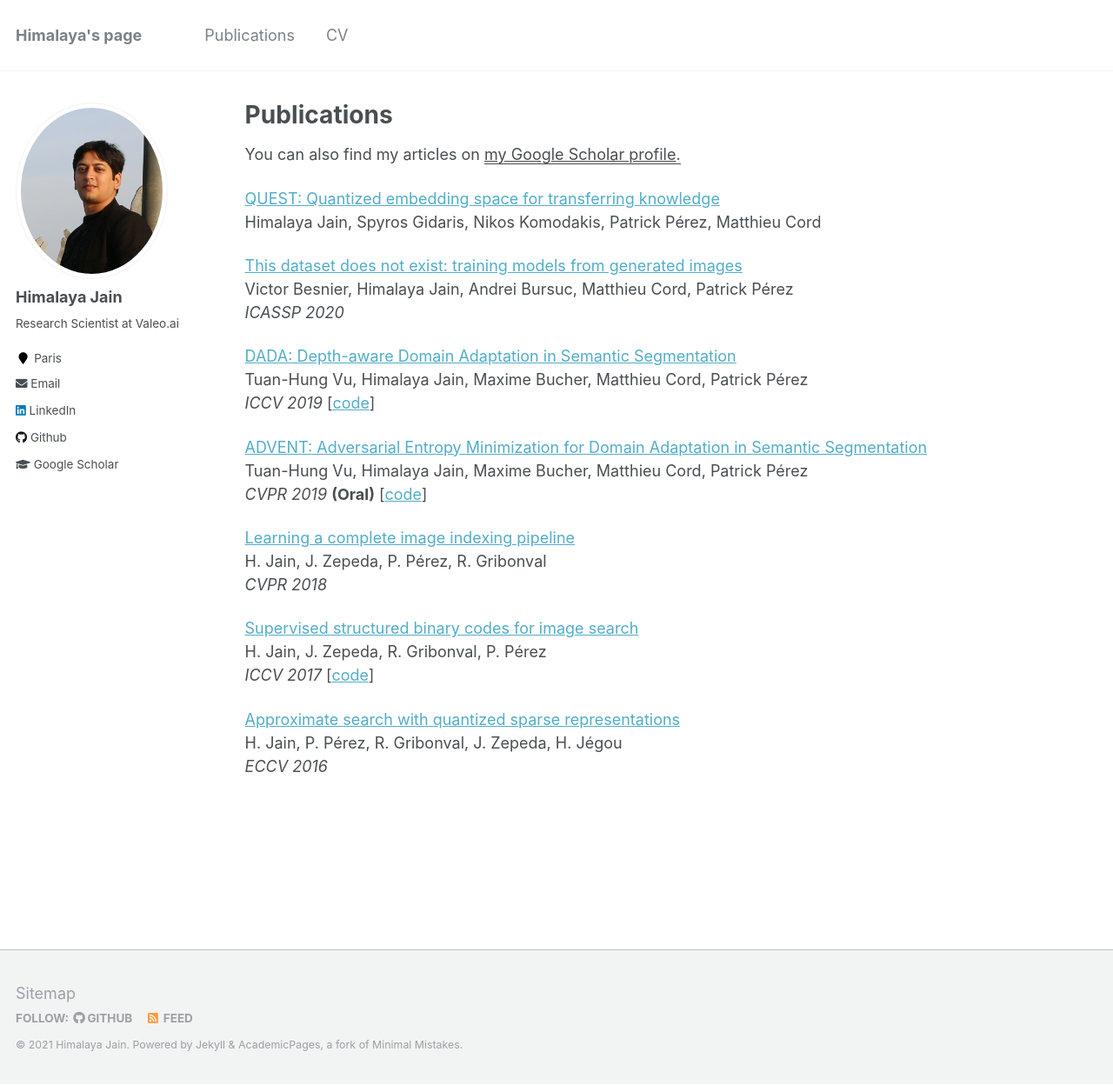
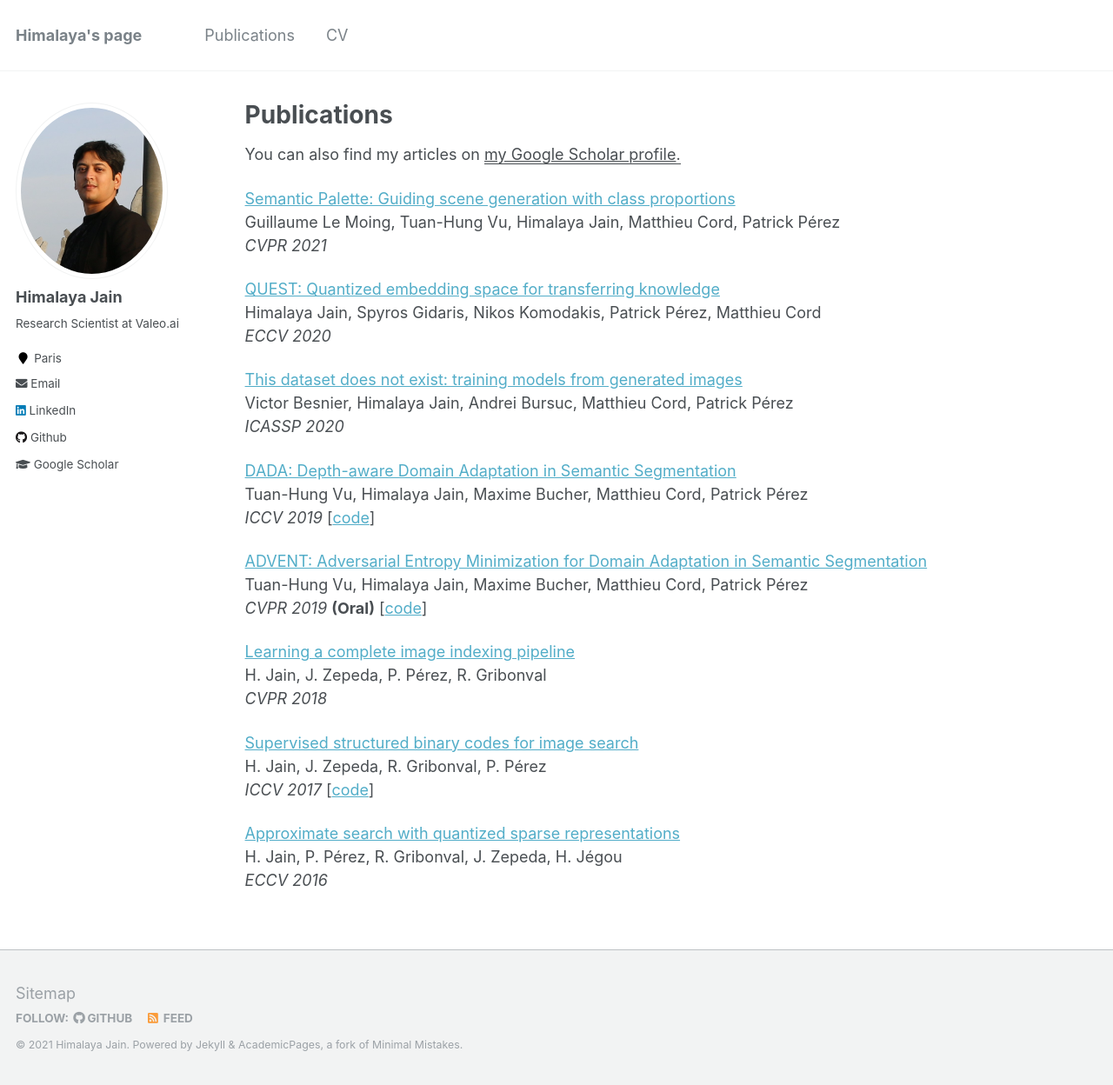
Before and after one commit to himalayajain/himalayajain.github.io, a Jekyll site: the page built from _pages/publications.md, in a window 1280 px wide and 1248 px high. Shown: the whole window at 87% size. Built offline with Jekyll 4.4.1, drawn with Linux system fonts in a browser that asks for light colours.

Commit message:
Update publications.md

```diff
--- a/_pages/publications.md
+++ b/_pages/publications.md
@@ -7,8 +7,13 @@ author_profile: true
 
 You can also find my articles on <u><a href="https://scholar.google.fr/citations?user=Xl7SNlsAAAAJ&hl=en">my Google Scholar profile</a>.</u>
 
+[Semantic Palette: Guiding scene generation with class proportions](https://himalayajain.github.io/publications/)
+Guillaume Le Moing, Tuan-Hung Vu, Himalaya Jain, Matthieu Cord, Patrick Pérez
+*CVPR 2021*
+
 [QUEST: Quantized embedding space for transferring knowledge](https://arxiv.org/pdf/1912.01540)
 Himalaya Jain, Spyros Gidaris, Nikos Komodakis, Patrick Pérez, Matthieu Cord
+*ECCV 2020*
 
 [This dataset does not exist: training models from generated images](https://arxiv.org/pdf/1911.02888)
 Victor Besnier, Himalaya Jain, Andrei Bursuc, Matthieu Cord, Patrick Pérez
```
